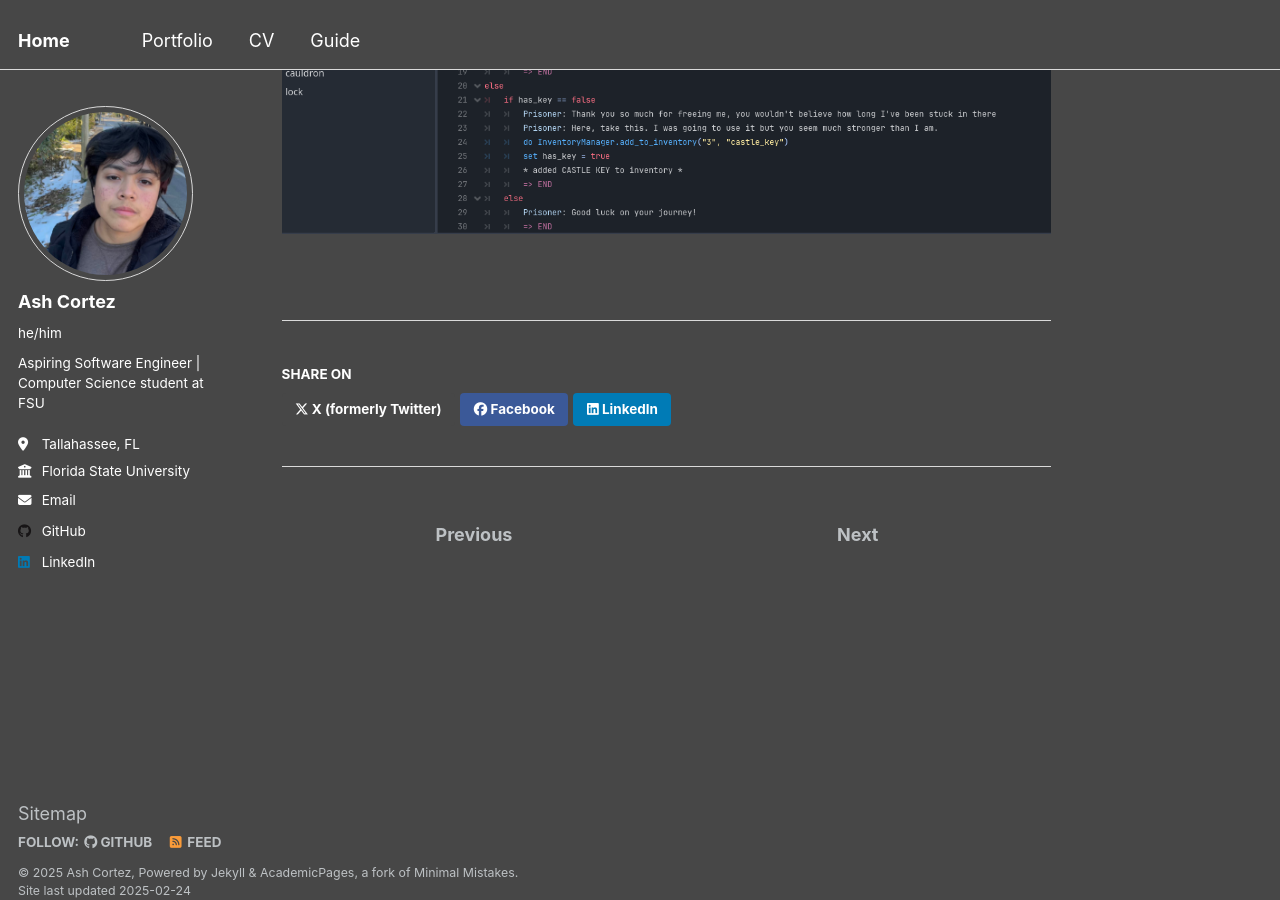
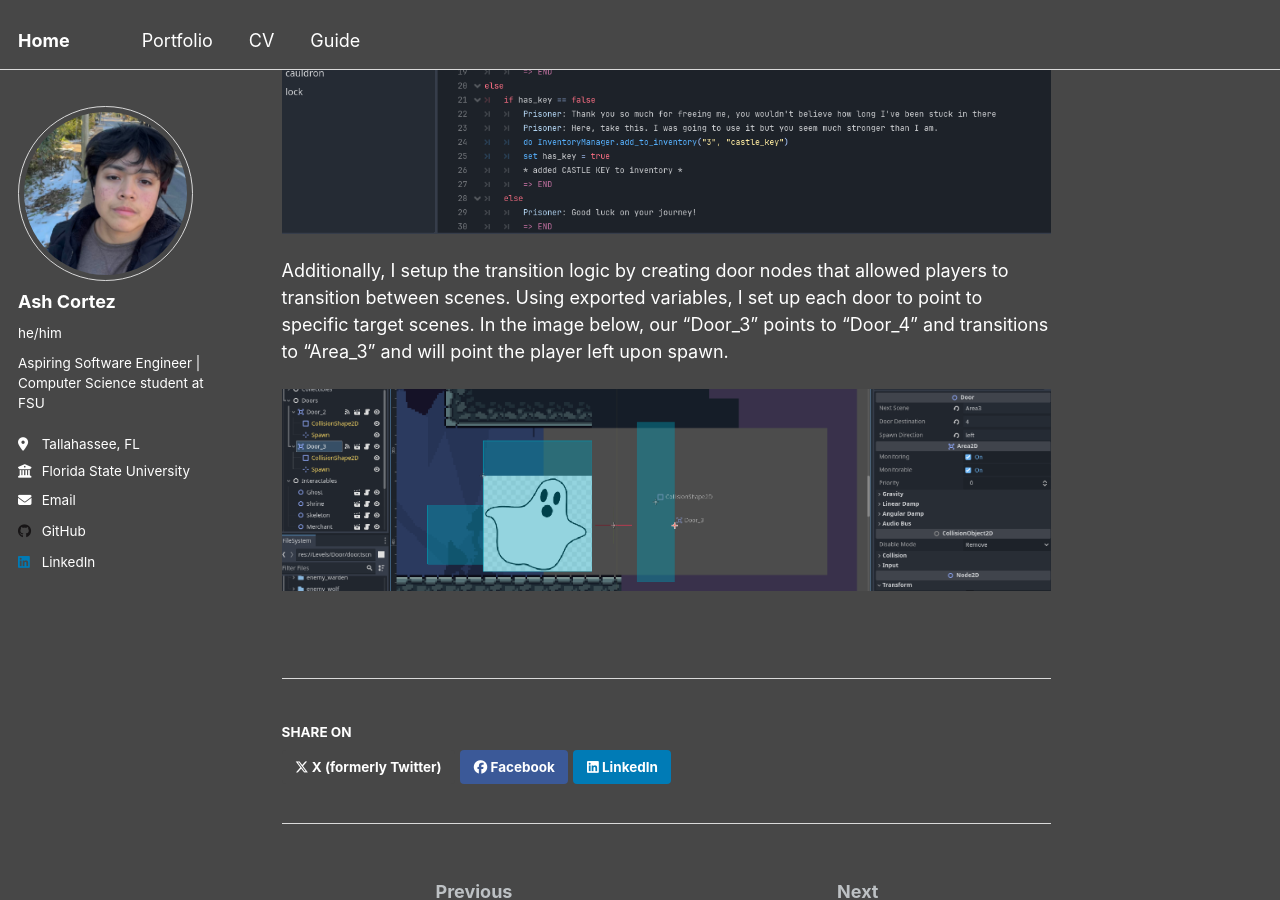
Before and after one commit to acortez1003/acortez1003.github.io, a Jekyll site: the page built from _portfolio/portfolio-1.md, in a window 1280 px wide and 900 px high, scrolled down 2193 px. Built offline with Jekyll 4.4.1, drawn with Linux system fonts in a browser that asks for light colours.

Commit message:
door info

```diff
--- a/_portfolio/portfolio-1.md
+++ b/_portfolio/portfolio-1.md
@@ -23,3 +23,7 @@ I developed a resuable Interact Area node that can be applied to any item using
 I also implemented dialogue management by integrating the [DialogueManager](https://github.com/nathanhoad/godot_dialogue_manager) plugin created by Nathan Hoad. Most interactions triggered by the `interact()` function are linked to the DialogueManageer, which I configured to handle context-specific dialogue flows and events. These interactions were crucial in story progression, which is where I created side-quests where the player would have to complete a certain task in order to proceed.
 
 ![Dialogue manager](/images/dialogue_manager.PNG)
+
+Additionally, I setup the transition logic by creating door nodes that allowed players to transition between scenes. Using exported variables, I set up each door to point to specific target scenes. In the image below, our "Door_3" points to "Door_4" and transitions to "Area_3" and will point the player left upon spawn.
+
+![Door](/images/door.PNG)
```
Also changed, not shown: images/door.PNG (added).
